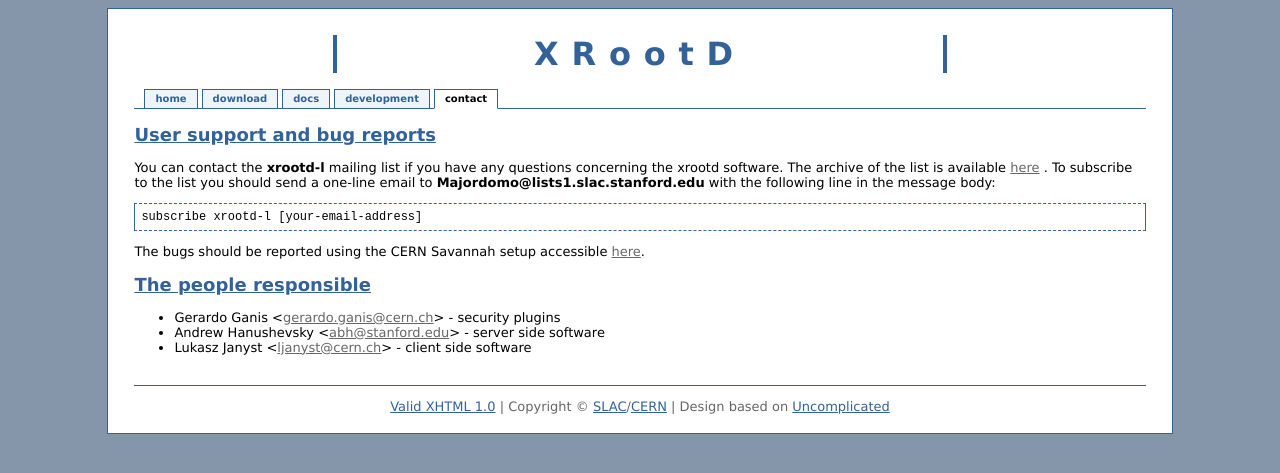
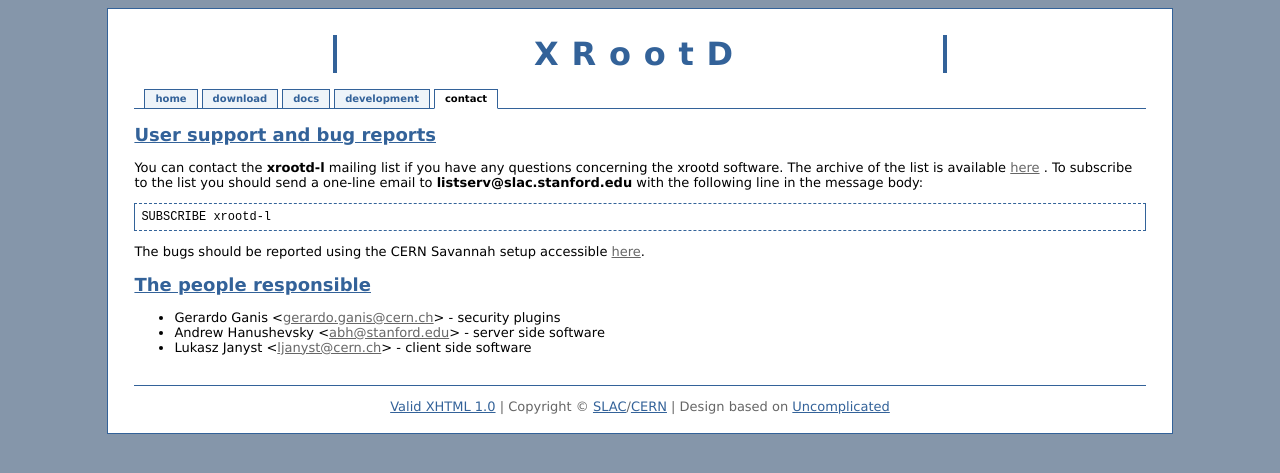
Before and after one commit to xrootd/xrootd-website, a Jekyll site: the page built from contact.md, in a window 1280 px wide. Shown: the top 473 px of the page. Built offline with Jekyll 4.4.1, drawn with Linux system fonts in a browser that asks for light colours; Markdown is read by kramdown in place of the engine named in the settings.

Commit message:
Update xrootd-l subscription instructions + convert the contact page to the UNIX format (no CRLF)

```diff
--- a/contact.md
+++ b/contact.md
@@ -11,10 +11,10 @@ You can contact the **xrootd-l** mailing list if you have any questions
 concerning the xrootd software. The archive of the list is available
 [here](http://www.slac.stanford.edu/cgi-bin/lwgate/XROOTD-L/archives/)
 . To subscribe to the list you should send a one-line email to
-**Majordomo@lists1.slac.stanford.edu** with the following line in the
-message body:
+**listserv@slac.stanford.edu** with the following line in the message
+body:
 
-    subscribe xrootd-l [your-email-address]
+    SUBSCRIBE xrootd-l
 
 The bugs should be reported using the CERN Savannah setup accessible
 [here](https://savannah.cern.ch/bugs/?group=xrootd).
```
